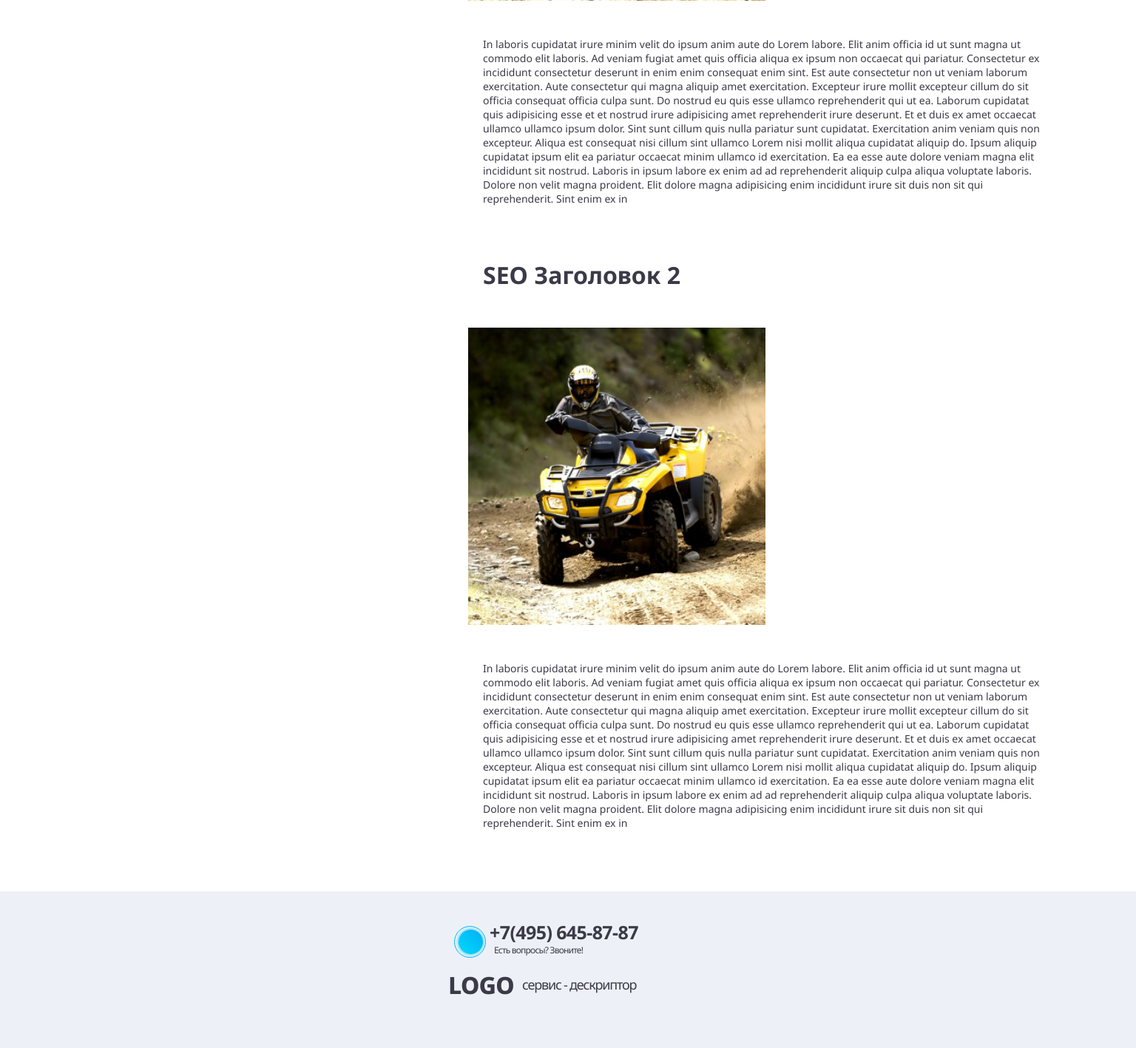
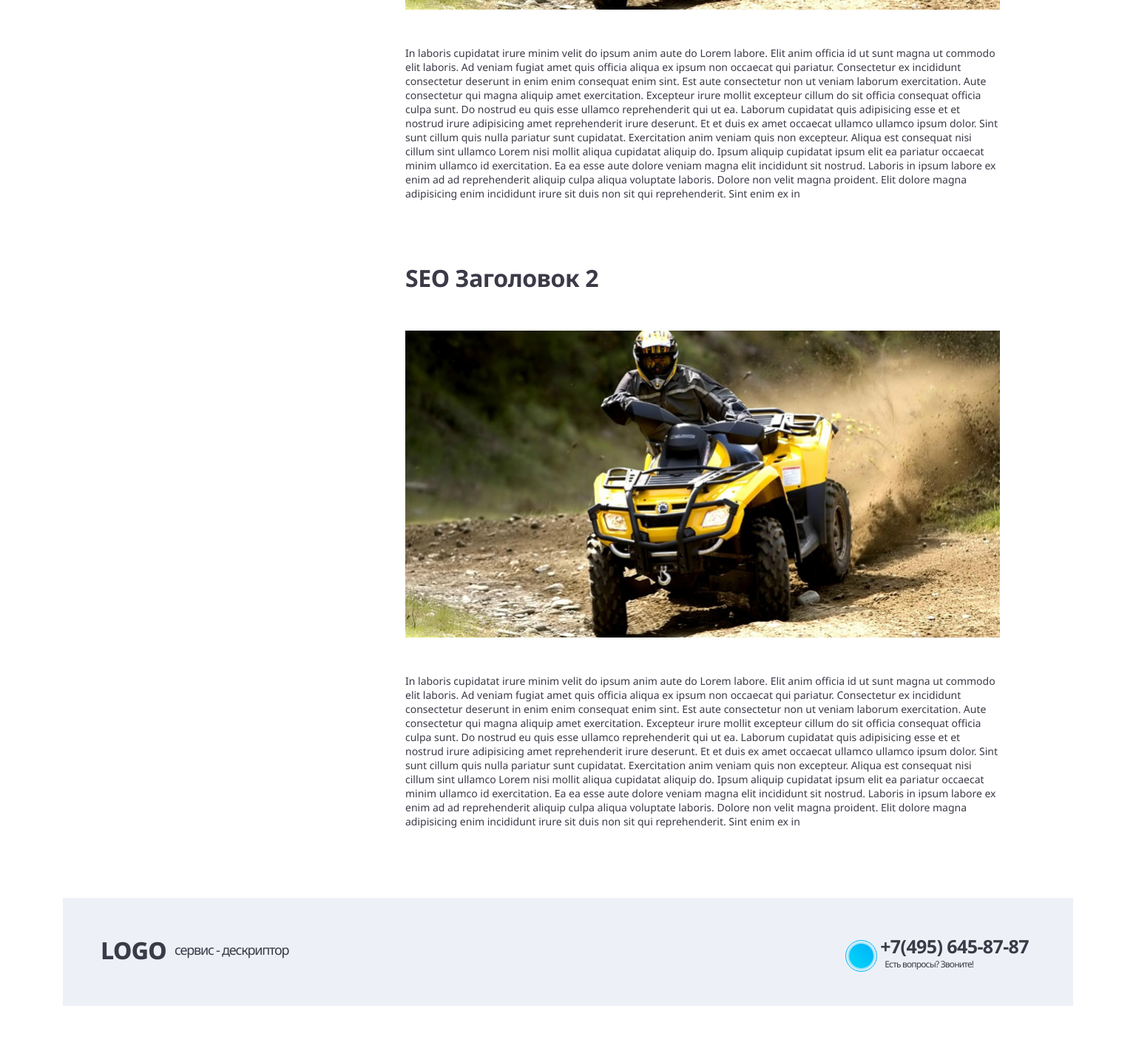
Before and after one commit to flaberfl/django_atv, a Django app: page / in a window 1536 px wide. Shown: the part 3550-4967 px from the top of the page at 74% size. After the commit the page ends 4910 px from the top, so only its background shows below. Run offline with Django 3.2, Linux system fonts and the light colour scheme.

Commit message:
320 & 1366 adaptive

```diff
--- a/src/proj/static/proj/atv-rental2.ru/scss/_media.scss
+++ b/src/proj/static/proj/atv-rental2.ru/scss/_media.scss
@@ -183,12 +183,15 @@
         &__button-wrap {
             text-align: left;
         }
-
     }
-
 }
 
 @media (min-width: 1300px) {
+
+    body {
+        max-width: 1366px;
+    }
+
     .header {
         &__title {
             text-align: left;
@@ -342,7 +345,6 @@
                     height: 211px;
                 }
             }
-
         }
     }
 
@@ -351,15 +353,36 @@
 
         &__title {
             margin-bottom: 60px;
+            padding-left: 0;
         }
 
         &__content {
 
-            &-img {
-                width: 50%;
+            &-description {
+                padding-left: 0;
+                margin-bottom: 94px;
             }
         }
-
     }
 
+    .footer {
+
+        &__content {
+            display: flex;
+            justify-content: space-between;
+            align-items: center;
+            padding: 0;
+            min-height: 146px;
+            max-width: 100%;
+        }
+
+        &__logo {
+            order: 0;
+            margin: 50px 0 0 33px;
+        }
+
+        &__info {
+            margin: 0 40px 0 0;
+        }
+    }
 }
--- a/src/proj/static/proj/atv-rental2.ru/scss/_seo.scss
+++ b/src/proj/static/proj/atv-rental2.ru/scss/_seo.scss
@@ -5,6 +5,8 @@
     &__title {
         font-size: 32px;
         font-weight: 800;
+        letter-spacing: -0.4px;
+        padding-left: 20px;
     }
 
     &__content {
@@ -19,6 +21,7 @@
             font-weight: 400;
             line-height: 19px;
             margin-bottom: 83px;
+            padding-left: 20px;
         }
     }
 
--- a/src/proj/static/proj/site1.ru/css/style.css
+++ b/src/proj/static/proj/site1.ru/css/style.css
@@ -1229,8 +1229,7 @@ body {
   .header__content {
     display: -ms-grid;
     display: grid;
-        grid-template-areas: "h_slider h_text"
- "h_slider h_botton";
+        grid-template-areas: "h_slider h_text" "h_slider h_botton";
     -ms-grid-columns: 50% 50%;
         grid-template-columns: 50% 50%;
     -ms-grid-rows: 1fr 1fr;
@@ -1370,8 +1369,7 @@ body {
   .footer__content {
     display: -ms-grid;
     display: grid;
-        grid-template-areas: "service-info contacts"
- "documents contacts";
+        grid-template-areas: "service-info contacts" "documents contacts";
     -ms-grid-columns: 40% 300px;
         grid-template-columns: 40% 300px;
     -ms-grid-rows: 1fr auto;
--- a/src/proj/templates/proj/atv-rental2.ru/block/seo.html
+++ b/src/proj/templates/proj/atv-rental2.ru/block/seo.html
@@ -4,12 +4,9 @@
 
     <div class="wrapper">
 
-        <div class="container">
         <h2 class="seo__title">SEO Заголовок 1</h2>
-        </div>
         <div class="seo__content">
-            <img class="seo__content-img" src="{% static static_prefix|add:'../img/atv__img.jpg' %}" alt="">
-            <div class="container">
+            <img class="seo__content-img" src="{% static static_prefix|add:'../img/atv_desktop.jpg' %}" alt="">
             <p class="seo__content-description">
                 In laboris cupidatat irure minim velit do ipsum anim aute do Lorem labore. Elit anim officia id ut
                 sunt
@@ -33,14 +30,11 @@
                 irure sit duis non sit qui reprehenderit. Sint enim ex in
             </p>
         </div>
-        </div>
 
-        <div class="container">
         <h2 class="seo__title">SEO Заголовок 2</h2>
-        </div>
         <div class="seo__content">
-            <img class="seo__content-img" src="{% static static_prefix|add:'../img/atv__img.jpg' %}" alt="">
-            <div class="container">
+            <img class="seo__content-img" src="{% static static_prefix|add:'../img/atv_desktop.jpg' %}" alt="">
+
             <p class="seo__content-description">
                 In laboris cupidatat irure minim velit do ipsum anim aute do Lorem labore. Elit anim officia id ut
                 sunt
@@ -63,7 +57,7 @@
                 incididunt
                 irure sit duis non sit qui reprehenderit. Sint enim ex in
             </p>
-            </div>
+
         </div>
 
     </div>
```
Also changed, not shown: src/proj/static/proj/atv-rental2.ru/css/style.css (+37 -2 lines), src/proj/static/proj/atv-rental2.ru/css/style.min.css, src/proj/static/proj/atv-rental2.ru/img/atv_desktop.jpg (added), src/proj/static/proj/site1.ru/css/style.min.css. Lines whose indentation alone changed are shown as unchanged.
